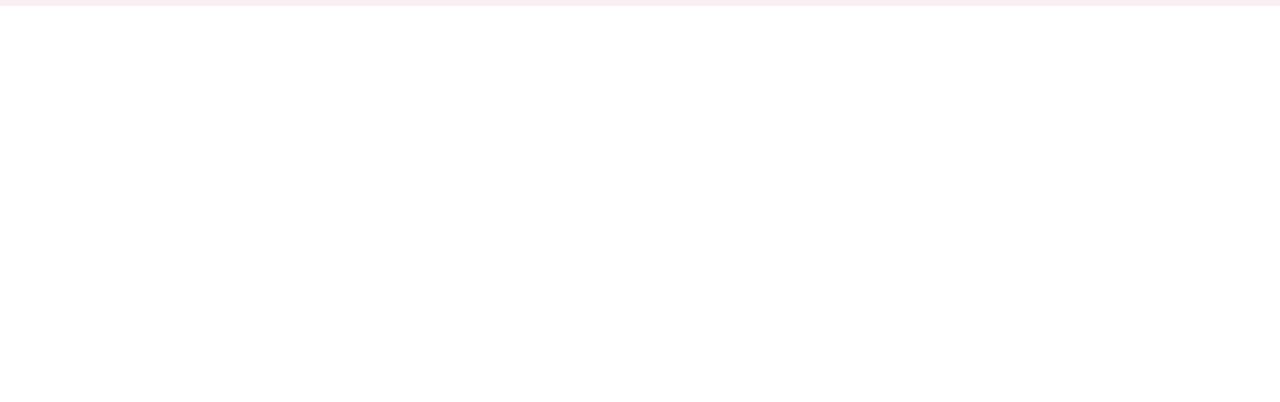
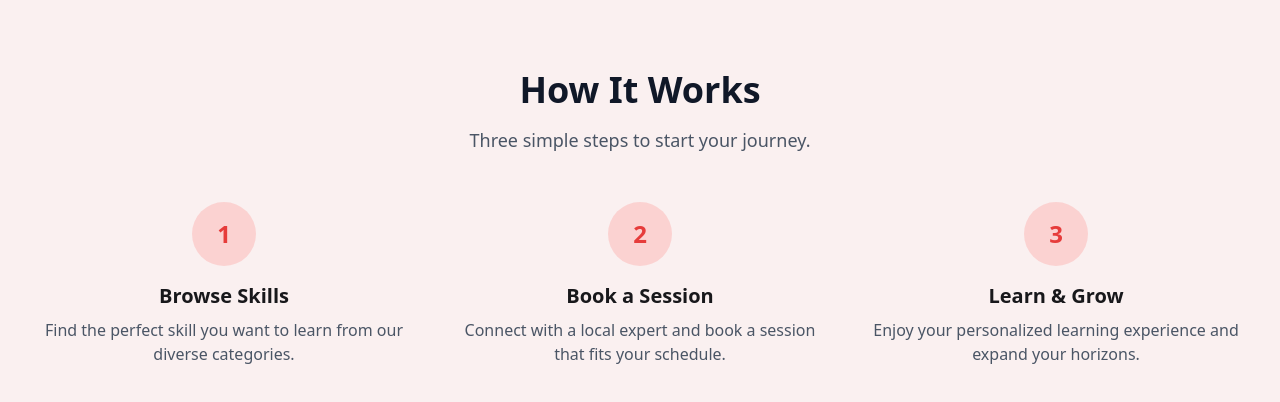
Before and after one commit to omarabir/SkillSwap, a React (Vite) app: page / in a window 1280 px wide. Shown: the part 1954-2356 px from the top of the page. Before the commit the page ends 1960 px from the top, so only its background shows below. Built offline with nearby package versions, Linux system fonts and the light colour scheme.

Commit message:
added how it works component on  homepage

```diff
--- /dev/null
+++ b/src/Components/HowItWorks.jsx
@@ -0,0 +1,52 @@
+import React from "react";
+
+const HowItWorks = () => {
+  return (
+    <section className="py-16 ">
+      <div className="max-w-7xl mx-auto px-4 sm:px-6 lg:px-8">
+        <div className="text-center mb-12" data-aos="fade-down">
+          <h2 className="text-3xl font-extrabold text-gray-900 sm:text-4xl">
+            How It Works
+          </h2>
+          <p className="mt-4 text-lg text-gray-600">
+            Three simple steps to start your journey.
+          </p>
+        </div>
+        <div className="grid grid-cols-1 md:grid-cols-3 gap-8 text-center">
+          <div data-aos="fade-right">
+            <div className="flex items-center justify-center h-16 w-16 rounded-full  bg-[#fbd2d1]  text-[#e63c3b] mx-auto mb-4">
+              <span className="text-2xl font-bold">1</span>
+            </div>
+            <h3 className="text-xl font-semibold mb-2">Browse Skills</h3>
+            <p className="text-gray-600">
+              Find the perfect skill you want to learn from our diverse
+              categories.
+            </p>
+          </div>
+          <div data-aos="fade-up">
+            <div className="flex items-center justify-center h-16 w-16 rounded-full bg-[#fbd2d1]  text-[#e63c3b] mx-auto mb-4">
+              <span className="text-2xl font-bold">2</span>
+            </div>
+            <h3 className="text-xl font-semibold mb-2">Book a Session</h3>
+            <p className="text-gray-600">
+              Connect with a local expert and book a session that fits your
+              schedule.
+            </p>
+          </div>
+          <div data-aos="fade-left">
+            <div className="flex items-center justify-center h-16 w-16 rounded-full  bg-[#fbd2d1]  text-[#e63c3b] mx-auto mb-4">
+              <span className="text-2xl font-bold">3</span>
+            </div>
+            <h3 className="text-xl font-semibold mb-2">Learn & Grow</h3>
+            <p className="text-gray-600">
+              Enjoy your personalized learning experience and expand your
+              horizons.
+            </p>
+          </div>
+        </div>
+      </div>
+    </section>
+  );
+};
+
+export default HowItWorks;
--- a/src/Pages/Home.jsx
+++ b/src/Pages/Home.jsx
@@ -4,13 +4,13 @@ import { Link, useLoaderData } from "react-router";
 import SkillCard from "../Components/SkillCard";
 import LoadingSpinner from "../Components/LoadingSpinner";
 import AOS from "aos";
+import HowItWorks from "../Components/HowItWorks";
 
 const Home = () => {
   const [isLoading, setIsLoading] = useState(true);
   const skills = useLoaderData();
 
   useEffect(() => {
-
     const timer = setTimeout(() => {
       setIsLoading(false);
 
@@ -55,6 +55,8 @@ const Home = () => {
           )}
         </div>
       </section>
+
+      <HowItWorks></HowItWorks>
     </div>
   );
 };
```
